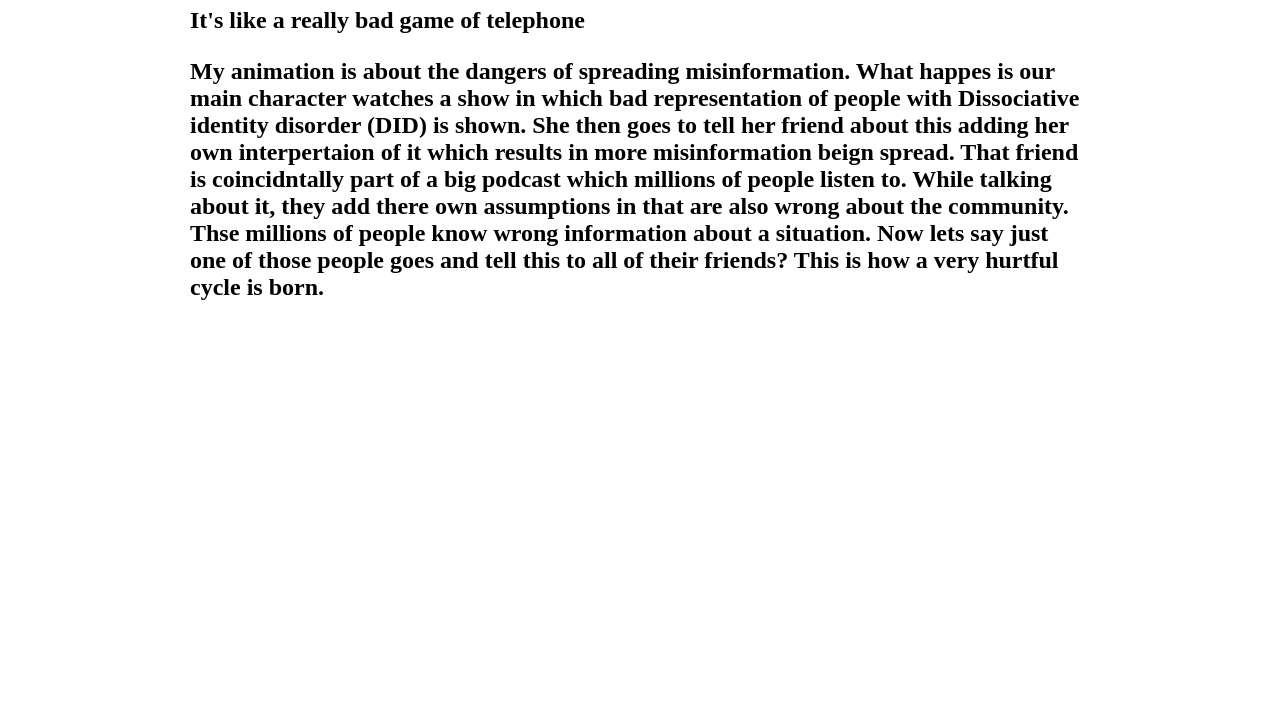
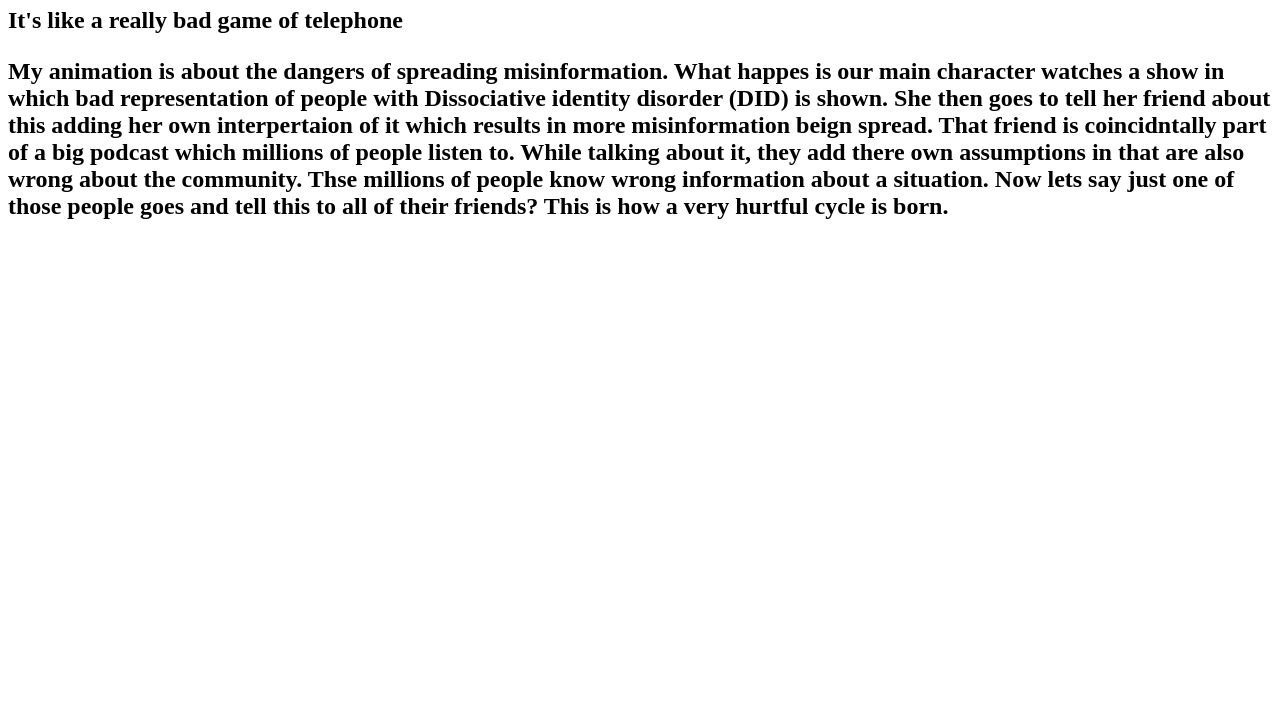
Before and after one commit to Breanna83/spreading-misinformation, a plain HTML site: page index.html in a window 1280 px wide. Shown: the part 73-800 px from the top of the page. Drawn offline with Linux system fonts and the light colour scheme.

Commit message:
Update style.css

```diff
--- a/style.css
+++ b/style.css
@@ -1,5 +1,9 @@
-body {
-    max-width: 900px;
-    margin-left: auto;
-    margin-right: auto;
+<html>
+<head>
+<style>
+h1 {
+  text-align: center;
 }
+
+h2 {
+  text-align: left;
```
